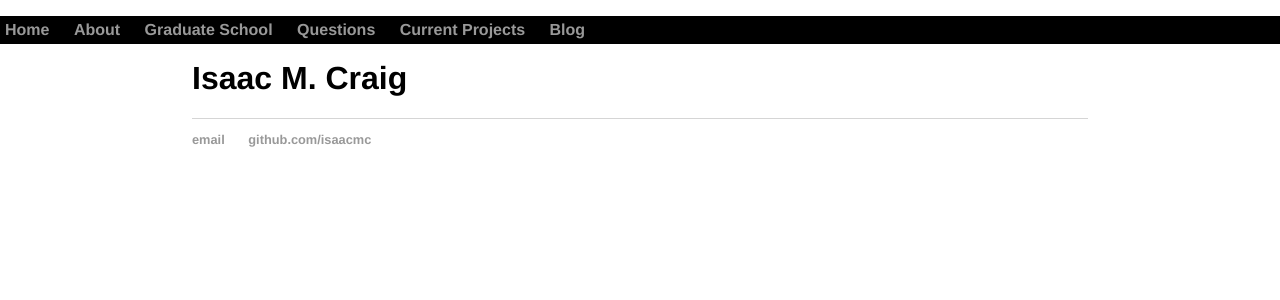
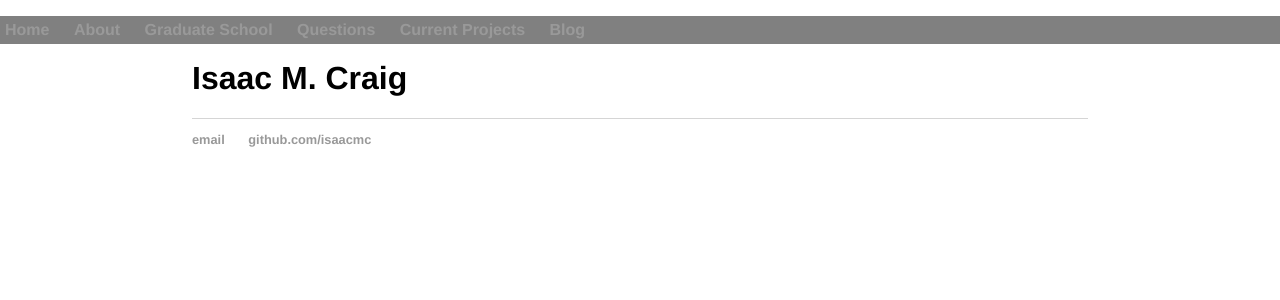
Before and after one commit to isundberg/isaacmc.github.io, a Jekyll site: the page built from index.html, in a window 1280 px wide. Shown: the top 300 px of the page. Built offline with Jekyll 4.4.1, drawn with Linux system fonts in a browser that asks for light colours.

Commit message:
Update main.css

```diff
--- a/css/main.css
+++ b/css/main.css
@@ -12,8 +12,8 @@ nav ul {
     top:0;
     left:0;
     width: 100%;
-    color: gray;
-    background: black;
+    color: white;
+    background: gray;
 }
 
 footer ul {
```
